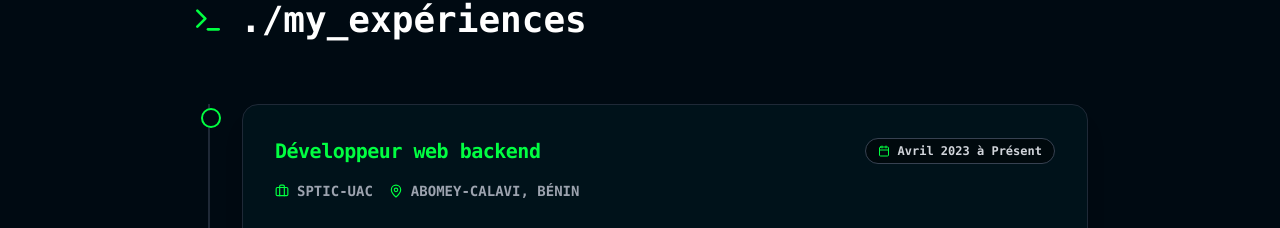
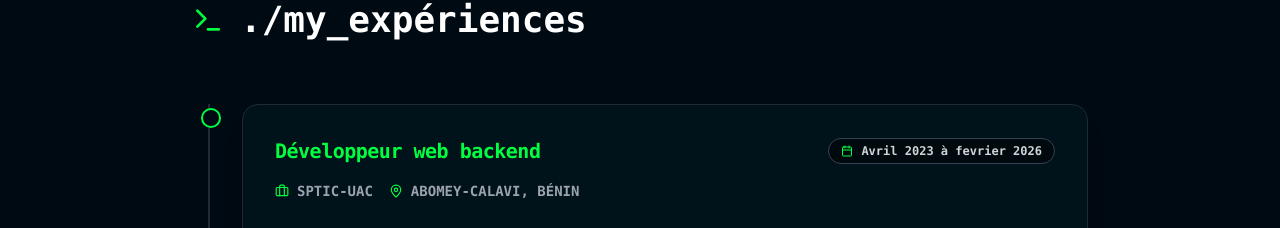
Before and after one commit to FrejusHO/Mon-portfolio, a React (Vite) app: page / in a window 1280 px wide. Shown: the part 1909-2137 px from the top of the page. Built offline with nearby package versions, Linux system fonts and the light colour scheme.

Commit message:
Some update

```diff
--- a/src/components/Experience.jsx
+++ b/src/components/Experience.jsx
@@ -7,7 +7,7 @@ const Experience = () => {
       title: "Développeur web backend ",
       company: "SPTIC-UAC",
       location: "Abomey-Calavi, Bénin",
-      period: "Avril 2023 à Présent",
+      period: "Avril 2023 à fevrier 2026",
       points: [
         "Participation à la mise en place de l'Espace Numérique de Travail (ENT) de l'UAC",
         "Développement effectif du module 'Espace Étudiant' de l'ENT",
--- a/src/components/References.jsx
+++ b/src/components/References.jsx
@@ -19,7 +19,7 @@ const References = () => {
       name: "ZOHOU Pierre Jérôme",
       role: "DSI Mairie Bopa/Bénin",
       phone: "+229 01 97 38 49 92",
-      email: "pzohou@gmail.com"
+      email: "flamozohou@gmail.com"
     }
 
   ];
```
Also changed, not shown: 2 other files (tests, documents, lock files or other folders).
